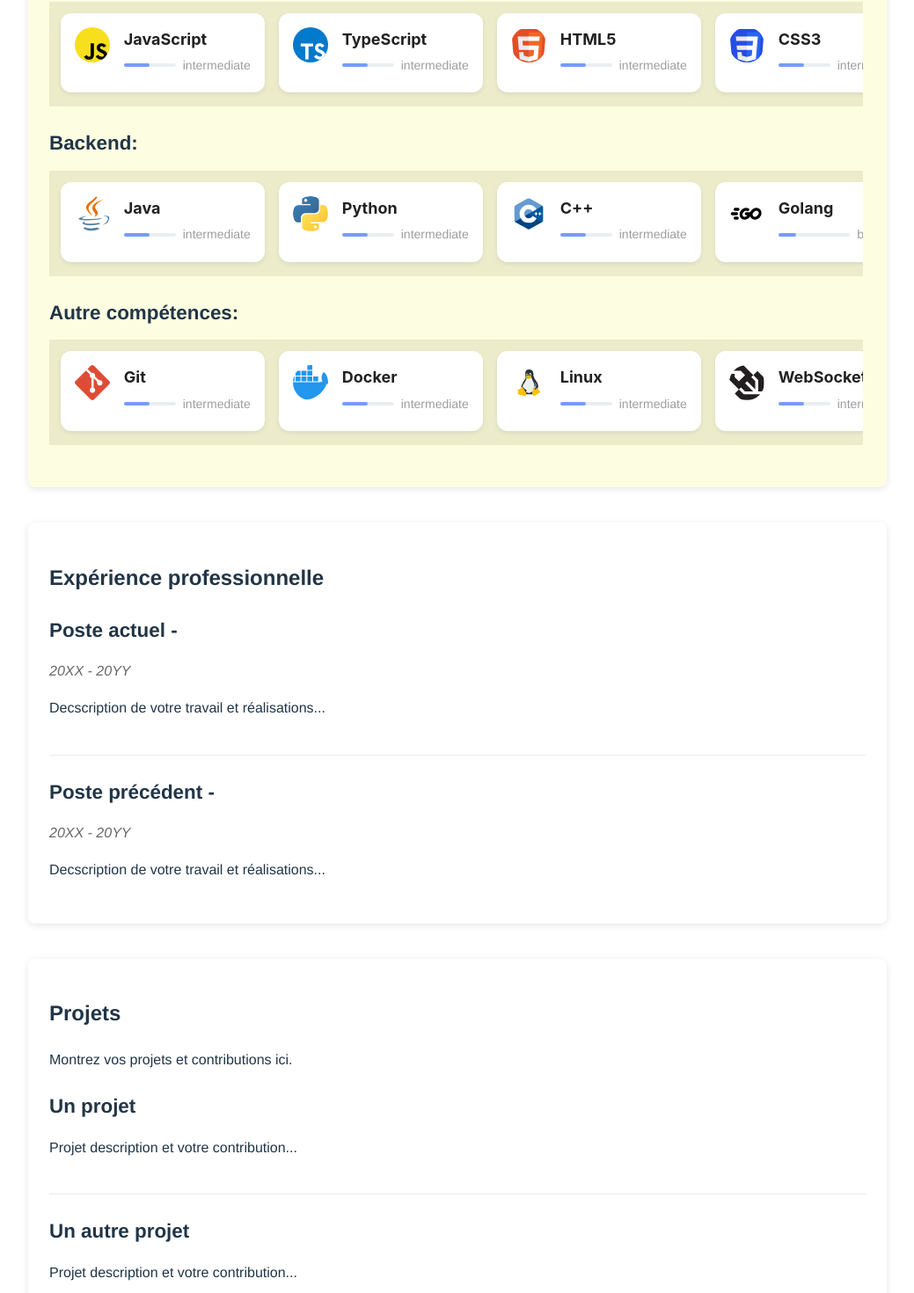
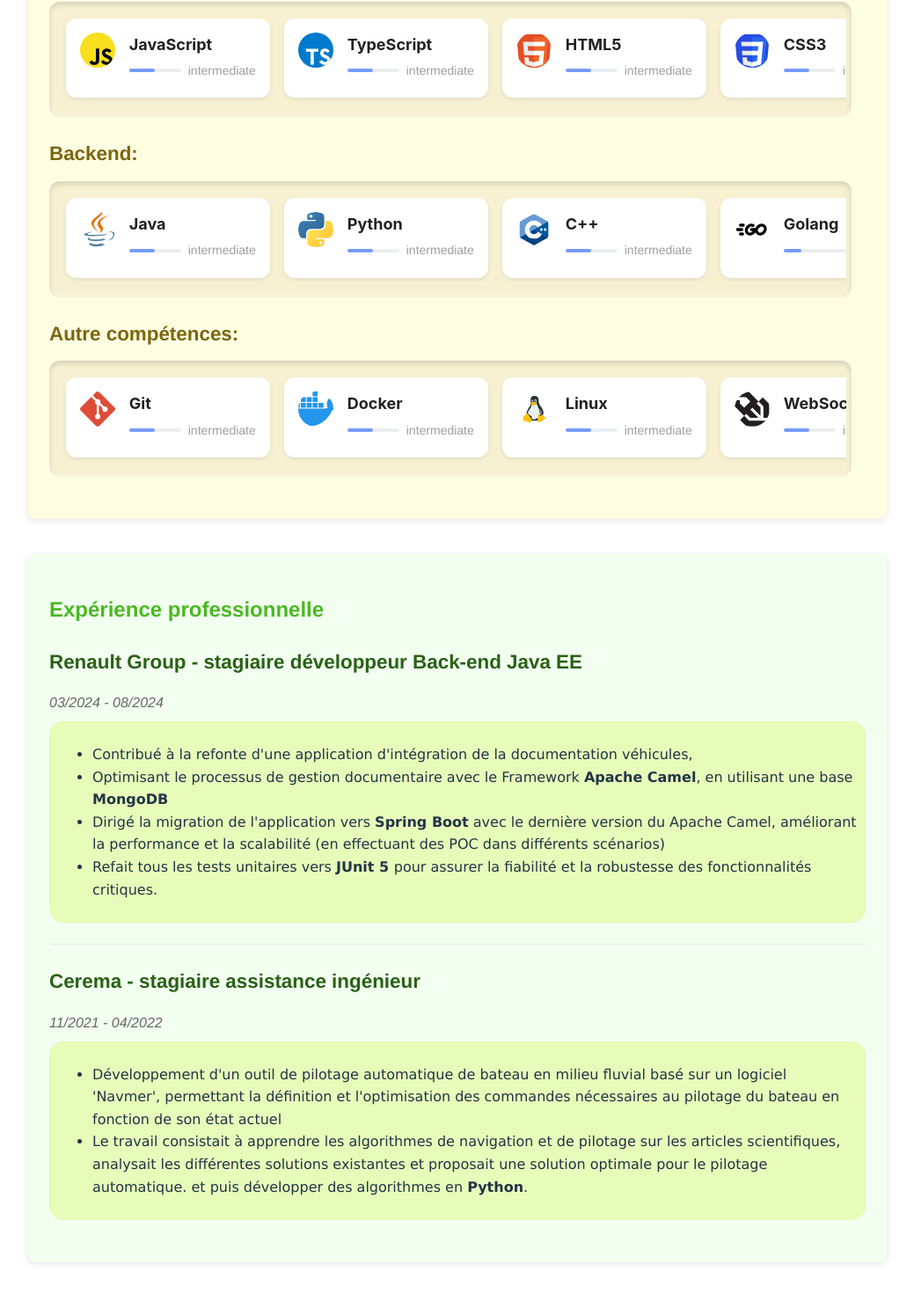
Before and after one commit to hanlinAumonde/PersonalPage_Hanlin, a React (Vite) app: page / in a window 1280 px wide. Shown: the part 1161-2631 px from the top of the page at 88% size, without its empty margins (0-1039 px from the left). Built offline with nearby package versions, Linux system fonts and the light colour scheme.

Commit message:
Add Experience section

```diff
--- /dev/null
+++ b/src/components/Contents/Experience.component.tsx
@@ -0,0 +1,38 @@
+import styles from '../../styles/Experience.module.css';
+
+export default function Experience() {
+    return (
+        <>
+            <h2 style={{color:'#4bb823'}}>Expérience professionnelle</h2>
+            <div className={styles.experienceItem}>
+                <h3 className={styles.h3}>Renault Group - stagiaire développeur Back-end Java EE</h3>
+                <p className={styles.date}>03/2024 - 08/2024</p>
+                <div className={styles.emphasize}>
+                    <ul>
+                        <li>Contribué à la refonte d'une application d'intégration de la documentation véhicules, </li>
+                        <li>Optimisant le processus de gestion documentaire avec le Framework <strong>Apache Camel</strong>, en utilisant une base <strong>MongoDB</strong></li>
+                        <li>Dirigé la migration de l'application vers <strong>Spring Boot</strong> avec le dernière version du Apache Camel, améliorant la performance et la scalabilité (en effectuant des POC dans différents scénarios) </li>
+                        <li>Refait tous les tests unitaires vers <strong>JUnit 5 </strong>pour assurer la fiabilité et la robustesse des fonctionnalités critiques.</li>
+                    </ul>
+                </div>
+            </div>
+            <div className={styles.experienceItem}>
+                <h3 className={styles.h3}>Cerema - stagiaire assistance ingénieur</h3>
+                <p className={styles.date}>11/2021 - 04/2022</p>
+                <div className={styles.emphasize}>
+                    <ul>
+                        <li>
+                            Développement d'un outil de pilotage automatique de bateau en milieu fluvial basé sur un logiciel 'Navmer',
+                            permettant la définition et l'optimisation des commandes nécessaires au pilotage du bateau en fonction de son état actuel
+                        </li>
+                        <li>
+                            Le travail consistait à apprendre les algorithmes de navigation et de pilotage sur les articles scientifiques,
+                            analysait les différentes solutions existantes et proposait une solution optimale pour le pilotage automatique.
+                            et puis développer des algorithmes en <strong>Python</strong>.
+                        </li>
+                    </ul>
+                </div>
+            </div>
+        </>
+    );
+}
--- a/src/components/Contents/Skills.component.tsx
+++ b/src/components/Contents/Skills.component.tsx
@@ -6,10 +6,11 @@ export default function Skills() {
     const baseUrl = (import.meta.env.BASE_URL || '/') + 'assets/skills/';
     return (
         <>
-            <h2 style={{fontSize:36}}>Compétences</h2>
+            <h2 style={{fontSize:36, color:'#c1a11f'}}>Compétences</h2>
             <ul className={styles.skillsList}>
                 <li>
-                    <h3>Front-end:</h3>
+                    <h3 className={styles.h3}>Front-end:</h3>
+                    <div className={styles.skillContainer}>
                         <div className={styles.scrollableCardContainer}>
                             <CardKanban logoUrl={`${baseUrl}javascript.svg`} name="JavaScript" level={skillLevel.intermediate}/>
                             <CardKanban logoUrl={`${baseUrl}typescript.svg`} name="TypeScript" level={skillLevel.intermediate}/>
@@ -18,24 +19,28 @@ export default function Skills() {
                             <CardKanban logoUrl={`${baseUrl}react.svg`} name="ReactJS" level={skillLevel.intermediate}/>
                             <CardKanban logoUrl={`${baseUrl}angular.svg`} name="Angular" level={skillLevel.beginner}/>
                         </div>
+                    </div>
                 </li>
                 <li>
-                    <h3>Backend:</h3>
+                    <h3 className={styles.h3}>Backend:</h3>
+                    <div className={styles.skillContainer}>
                         <div className={styles.scrollableCardContainer}>
                             <CardKanban logoUrl={`${baseUrl}java.svg`} name="Java" level={skillLevel.intermediate}/>
                             <CardKanban logoUrl={`${baseUrl}python.svg`} name="Python" level={skillLevel.intermediate}/>
                             <CardKanban logoUrl={`${baseUrl}cpp.svg`} name="C++" level={skillLevel.intermediate}/>
                             <CardKanban logoUrl={`${baseUrl}golang.svg`} name="Golang" level={skillLevel.beginner}/>
-                        <CardKanban logoUrl={`${baseUrl}sql.svg`} name="SQL" level={skillLevel.beginner}/>
+                            <CardKanban logoUrl={`${baseUrl}sql.svg`} name="SQL" level={skillLevel.intermediate}/>
                             <CardKanban logoUrl={`${baseUrl}spring.svg`} name="Spring-boot" level={skillLevel.intermediate}/>
                             <CardKanban logoUrl={`${baseUrl}apache-camel.svg`} name="Apache Camel" level={skillLevel.intermediate}/>
                             <CardKanban logoUrl={`${baseUrl}postgresql.svg`} name="PostgreSQL" level={skillLevel.intermediate}/>
                             <CardKanban logoUrl={`${baseUrl}mongodb.svg`} name="MongoDB" level={skillLevel.intermediate}/>
                             <CardKanban logoUrl={`${baseUrl}rabbitmq.svg`} name="RabbitMQ" level={skillLevel.beginner}/>
                         </div>
+                    </div>
                 </li>
                 <li>
-                    <h3>Autre compétences:</h3>
+                    <h3 className={styles.h3}>Autre compétences:</h3>
+                    <div className={styles.skillContainer}>
                         <div className={styles.scrollableCardContainer}>
                             <CardKanban logoUrl={`${baseUrl}git.svg`} name="Git" level={skillLevel.intermediate}/>
                             <CardKanban logoUrl={`${baseUrl}docker.svg`} name="Docker" level={skillLevel.intermediate}/>
@@ -44,6 +49,7 @@ export default function Skills() {
                             <CardKanban logoUrl={`${baseUrl}oauth.svg`} name="OAuth2 / OIDC" level={skillLevel.beginner}/>
                             <CardKanban logoUrl={`${baseUrl}api.svg`} name="Restful API" level={skillLevel.beginner}/>
                         </div>
+                    </div>
                 </li>
             </ul>
         </>
--- a/src/components/MainContainer.component.tsx
+++ b/src/components/MainContainer.component.tsx
@@ -3,6 +3,7 @@ import styles from "../styles/MainContainer.module.css";
 import NavBar from "./NavBar.component";
 import Profil from "./Contents/Profil.component";
 import Skills from "./Contents/Skills.component";
+import Experience from "./Contents/Experience.component";
 
 export default function MainContainer() {
     return (
@@ -17,18 +18,8 @@ export default function MainContainer() {
                         <Skills />
                     </div>
 
-                    <div className={styles.contentSection} id="Experience">
-                        <h2>Expérience professionnelle</h2>
-                        <div className={styles.experienceItem}>
-                            <h3>Poste actuel - </h3>
-                            <p className={styles.date}>20XX - 20YY</p>
-                            <p>Decscription de votre travail et réalisations...</p>
-                        </div>
-                        <div className={styles.experienceItem}>
-                            <h3>Poste précédent - </h3>
-                            <p className={styles.date}>20XX - 20YY</p>
-                            <p>Decscription de votre travail et réalisations...</p>
-                        </div>
+                    <div className={styles.contentSection} style={{backgroundColor:'#f2fff0'}} id="Experience">
+                        <Experience />
                     </div>
 
                     <div className={styles.contentSection} id="Projects">
--- /dev/null
+++ b/src/styles/Experience.module.css
@@ -0,0 +1,49 @@
+.experienceItem, .projectItem {
+    margin-bottom: 1.5rem;
+    padding-bottom: 1.5rem;
+    border-bottom: 1px solid #eaeaea;
+}
+
+.experienceItem:last-child, .projectItem:last-child {
+    border-bottom: none;
+    padding-bottom: 0;
+}
+
+.date {
+    color: #666;
+    font-family: 'Franklin Gothic Medium', 'Arial Narrow', Arial, sans-serif;
+    font-style: italic;
+    margin-bottom: 0.5rem;
+}
+
+.h3 {
+    color: #296115;
+}
+
+.emphasize {
+    padding: 0.5rem;
+    border-radius: 1rem;
+    font-family:'Lucida Sans', 'Lucida Sans Regular', 'Lucida Grande', 'Lucida Sans Unicode', Geneva, Verdana, sans-serif;
+    background-color: #e8fcba;
+    border: 1px solid #e7f8ab;
+    animation: 3s shade;
+}
+
+@keyframes shade {
+    from {
+        background-color: inherit;
+        border: 1px solid white;
+    }
+
+    to {
+        background-color: #e8fcba;
+        border: 1px solid #e7f8ab;
+    }
+}
+
+.emphasize:hover {
+    transform: scale(1.01,1.01);
+    background-color: #e7f8ab;
+    box-shadow: 2px 2px 3px 2px rgba(127,127,127,0.3);
+    transition: all 0.5s ease-in-out;
+}
--- a/src/styles/Skills.module.css
+++ b/src/styles/Skills.module.css
@@ -1,4 +1,7 @@
-/* 技能列表样式 */
+.h3 {
+    color: #7c660e;
+}
+
 .skillsList {
     list-style-type: none;
     padding: 0;
@@ -14,6 +17,15 @@
     margin-bottom: 0.8rem;
 }
 
+.skillContainer {
+    position: relative;
+    border-radius: 12px;
+    background: #f7f1d1;
+    padding: 6px;
+    box-shadow: inset 0 3px 6px rgba(0, 0, 0, 0.15),
+                inset 0 -1px 4px rgba(255, 255, 255, 0.7);
+}
+
 .scrollableCardContainer {
     display: flex;
     overflow-x: auto;
@@ -24,12 +36,21 @@
     -webkit-overflow-scrolling: touch;
     scrollbar-width: thin;
     gap: 1rem;
-    width: 100%;
-    background-color: rgb(236, 236, 202);
+    /* width: 100%;
+    background-color: rgb(236, 236, 202); */
+    border-radius: 8px;
+    background-color: transparent;
 }
 
 .scrollableCardContainer > * {
     flex-shrink: 0;
+    box-shadow: 0 2px 4px rgba(0, 0, 0, 0.1);
+    transition: transform 0.8s ease-in-out, box-shadow 0.8s ease-in-out;
+}
+
+.scrollableCardContainer > *:hover {
+    transform: translateY(-3px);
+    box-shadow: 0 4px 8px rgba(0, 0, 0, 0.15);
 }
 
 .scrollableCardContainer::-webkit-scrollbar {
```
Also changed, not shown: public/assets/skills/api.svg (added). Lines whose indentation alone changed are shown as unchanged.
